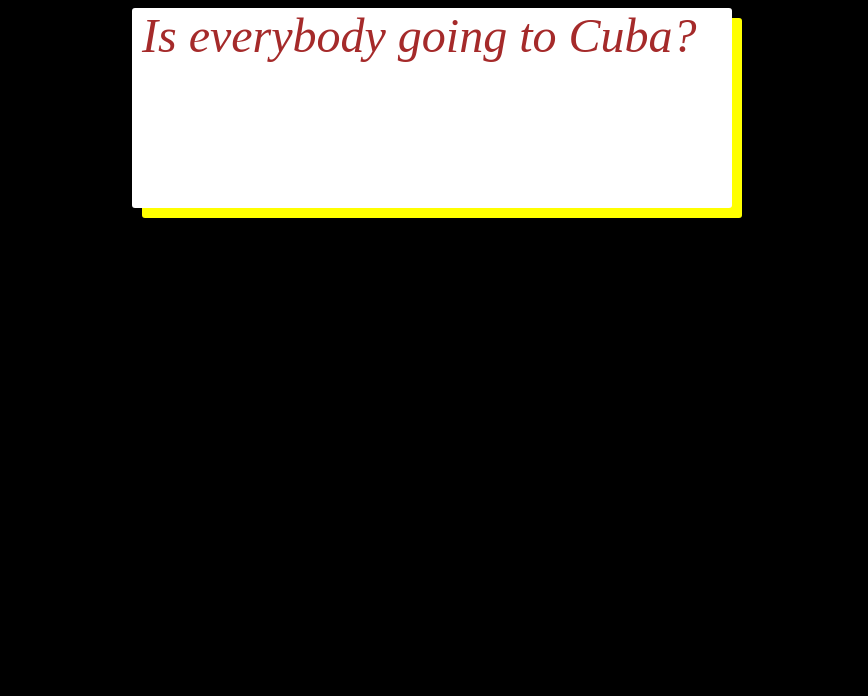
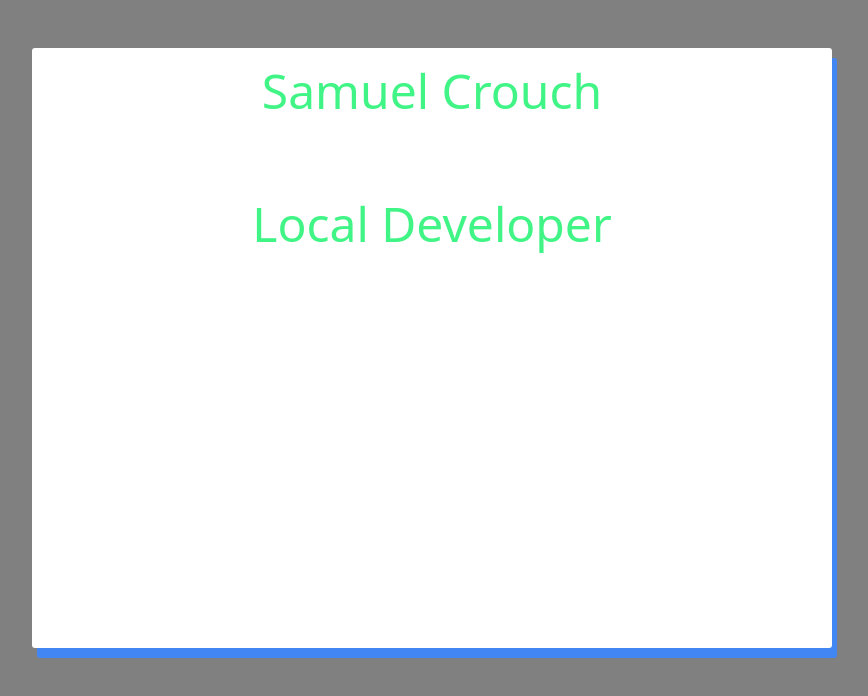
Before and after one commit to chacursmo700/chacursmo700.github.io, a plain HTML site: page index.html in a window 1280 px wide. Shown: the whole page, without its empty margins (208-1076 px from the left). Drawn offline with Linux system fonts and the light colour scheme.

Commit message:
Feature: Soothing colors

```diff
--- a/index.html
+++ b/index.html
@@ -13,7 +13,8 @@
 
   <body>
 <main class="main">
-    <em class="hmm">Is everybody going to Cuba?</em>
+  <p class="hmm">Samuel Crouch</p>
+  <p class="hmm">Local Developer</p>
     </main>
   </body>
 
--- a/main.css
+++ b/main.css
@@ -1,19 +1,21 @@
 html {
     box-sizing: border-box ;
-    background-color: black;
+    background-color: gray;
 }
 
 .hmm {
-    color: brown;
+    color: #41f486;
+    font-family: sans;
     font-size: 3em;
     padding: 10px 10px 10px 10px;
+    text-align: center;
 }
 
 .main {
-    width: 600px;
-    height: 200px;
+    width: 800px;
+    height: 600px;
     margin: auto;
     border-radius: 3px;
-    box-shadow: 10px 10px yellow;
+    box-shadow: 5px 10px #4286f4;
     background-color: white;
 }
```
